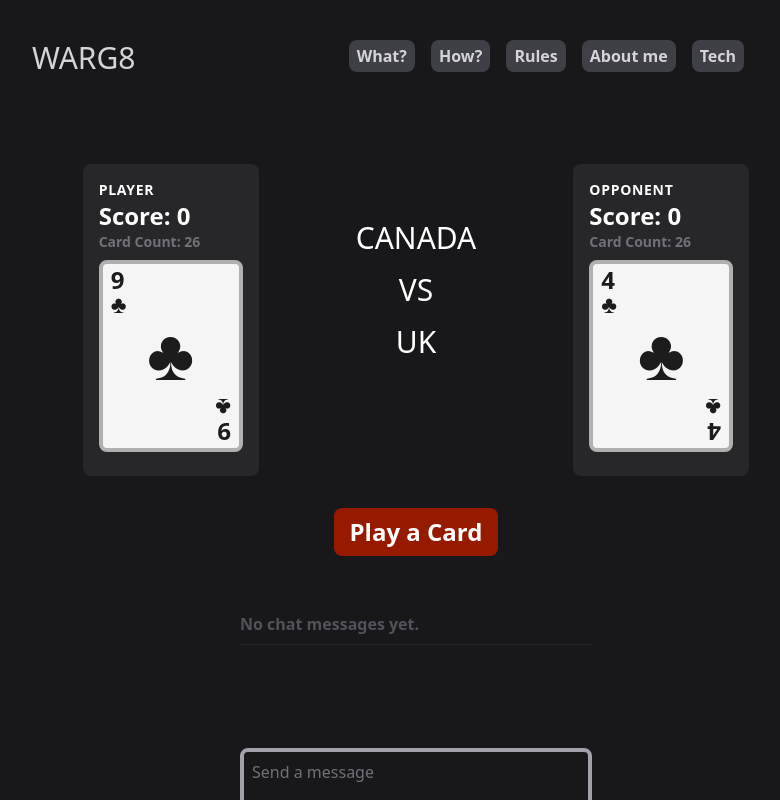
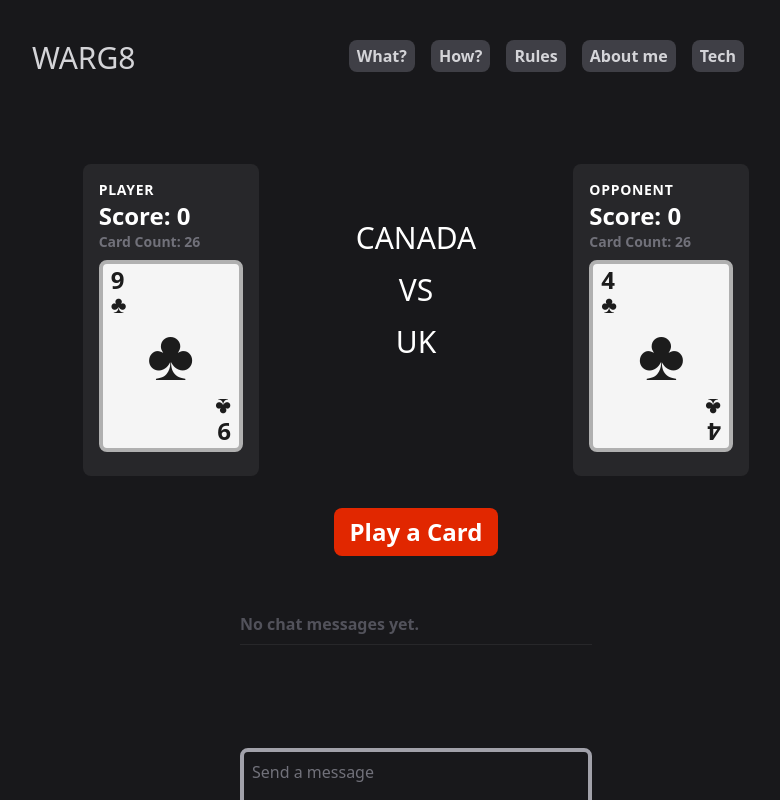
Before and after one commit to EmreYYZ/mh-2021-1, a React (Create React App) app: page /play in a window 1280 px wide. Both pictures are taken after a click on the button "Start Game". Shown: the top 800 px of the page, without its empty margins (224-1004 px from the left). Built offline with nearby package versions, Linux system fonts and the light colour scheme.

Commit message:
Changed the base color and hover color of Play a Card Button

```diff
--- a/src/components/Game.tsx
+++ b/src/components/Game.tsx
@@ -196,7 +196,7 @@
               </div>
             </div>
             <div className="text-center">
-              <button className="animate bg-scarlet-800 hover:bg-scarlet-600 font-body font-bold text-2xl px-4 py-2 rounded-lg my-2" onClick={handleClick}>
+              <button className="animate bg-scarlet-600 hover:bg-scarlet-800 font-body font-bold text-2xl px-4 py-2 rounded-lg my-2" onClick={handleClick}>
                 Play a Card
               </button>
             </div>
```
